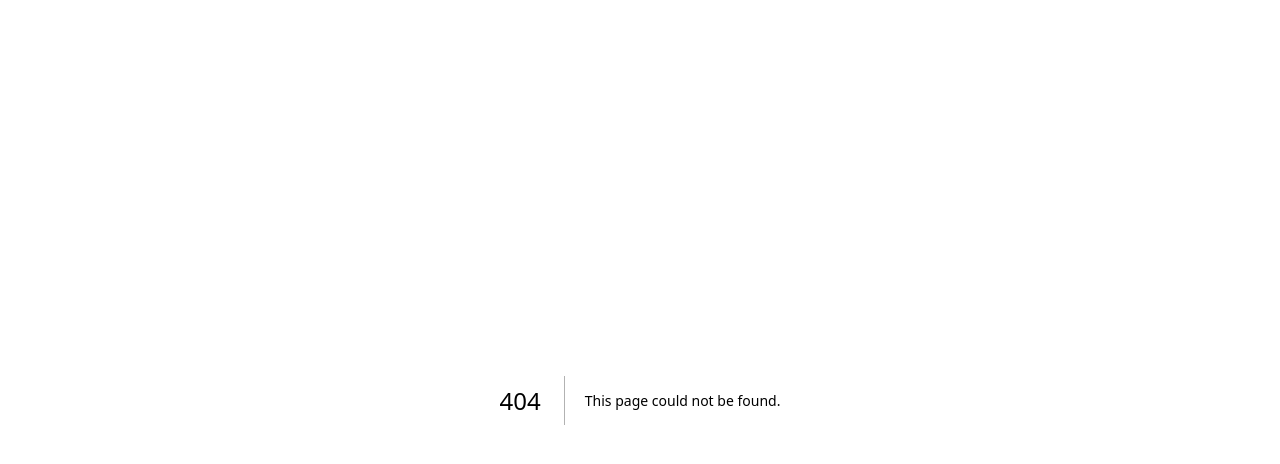
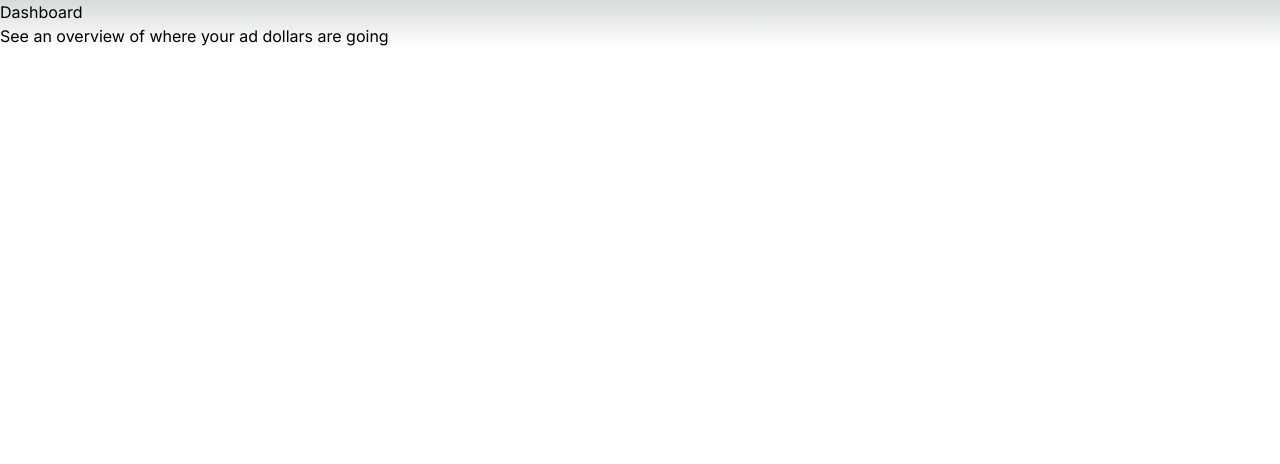
Before and after one commit to MitchAhoy/get-safe-ads, a Next.js app: page /dashboard in a window 1280 px wide. Before the commit this address had no page. Shown: the top 464 px of the page. Built offline with nearby package versions, Linux system fonts and the light colour scheme.

Commit message:
dashboard

```diff
--- /dev/null
+++ b/app/dashboard/page.js
@@ -0,0 +1,8 @@
+export default function Dashboard() {
+  return (
+    <main>
+      <h1>Dashboard</h1>
+      <div>See an overview of where your ad dollars are going</div>
+    </main>
+  );
+}
```
